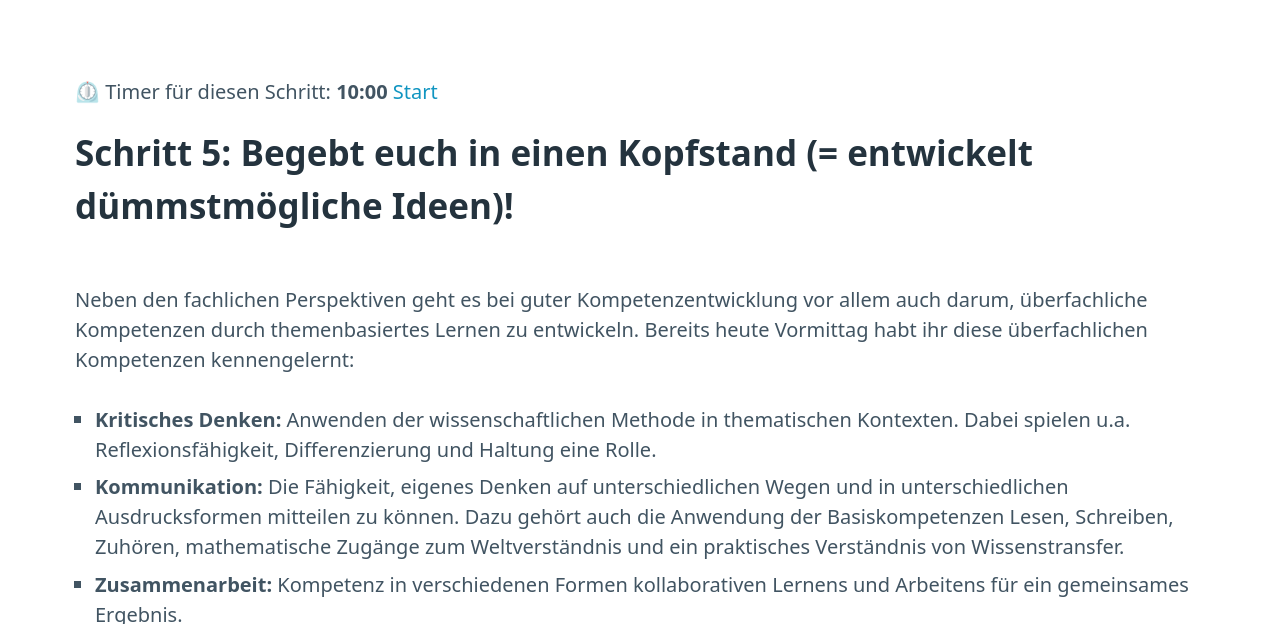
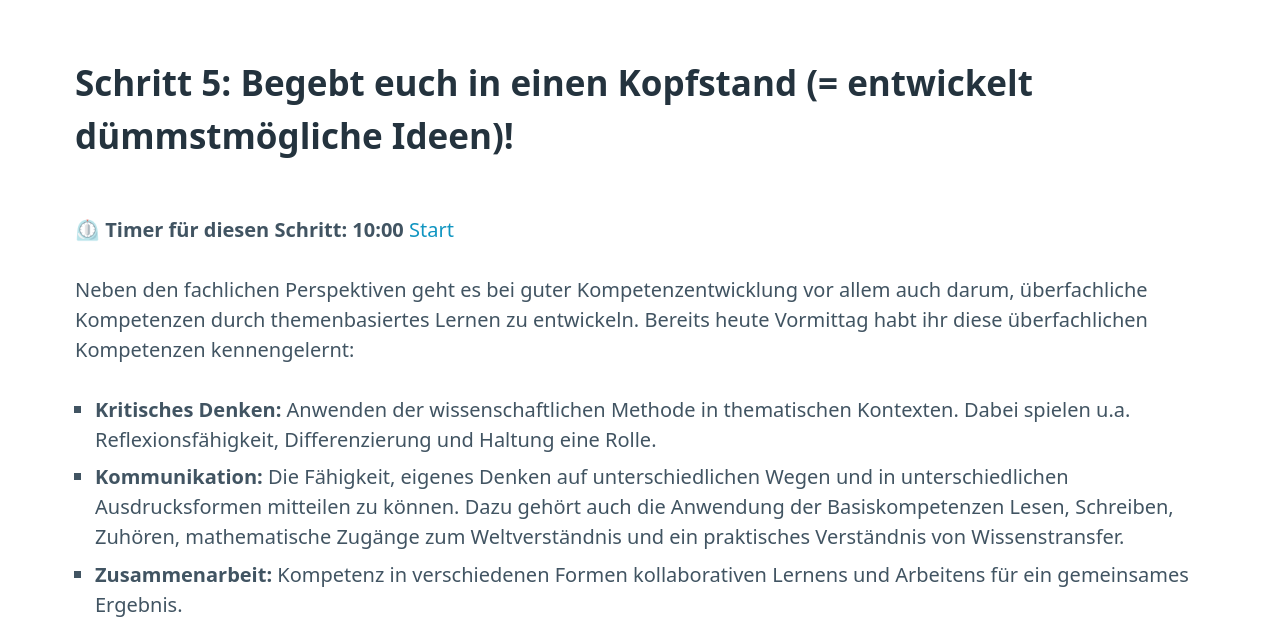
Before and after one commit to eBildungslabor/primarfachtag25, a plain HTML site: page 5.html in a window 1280 px wide. Shown: the part 143-767 px from the top of the page. Drawn offline with Linux system fonts and the light colour scheme.

Commit message:
Update 5.html

```diff
--- a/5.html
+++ b/5.html
@@ -9,12 +9,10 @@
 <body>
     <main class="container">
         <h1>Primarfachtag 2025</h1>
-           <nav aria-label="breadcrumb">
-            <ul>
-                <li>⏲️ Timer für diesen Schritt: <strong id="timer-display">10:00</strong> <a href="#" id="timer-button" onclick="toggleTimer(); return false;">Start</a></li>
-            </ul>
-        </nav>
+
         <h2>Schritt 5: Begebt euch in einen Kopfstand (= entwickelt dümmstmögliche Ideen)!</h2>
+                  <p><strong>⏲️ Timer für diesen Schritt:</strong> <strong id="timer-display">10:00</strong> <a href="#" id="timer-button" onclick="toggleTimer(); return false;">Start</a></p>
+
         <p>Neben den fachlichen Perspektiven geht es bei guter Kompetenzentwicklung vor allem auch darum, überfachliche Kompetenzen durch themenbasiertes Lernen zu entwickeln. Bereits heute Vormittag habt ihr diese überfachlichen Kompetenzen kennengelernt:</p>
 
         <ul>
```
